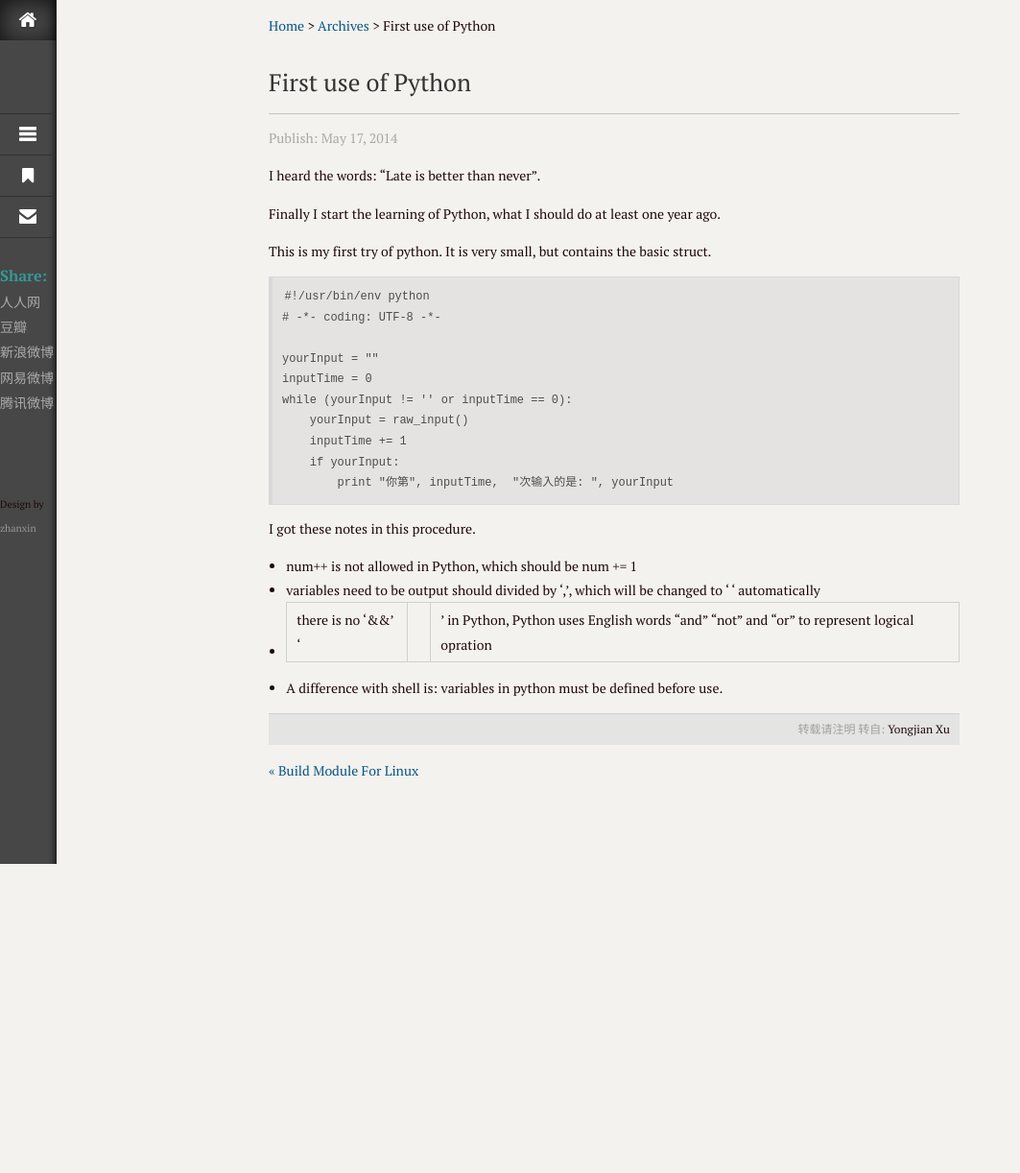
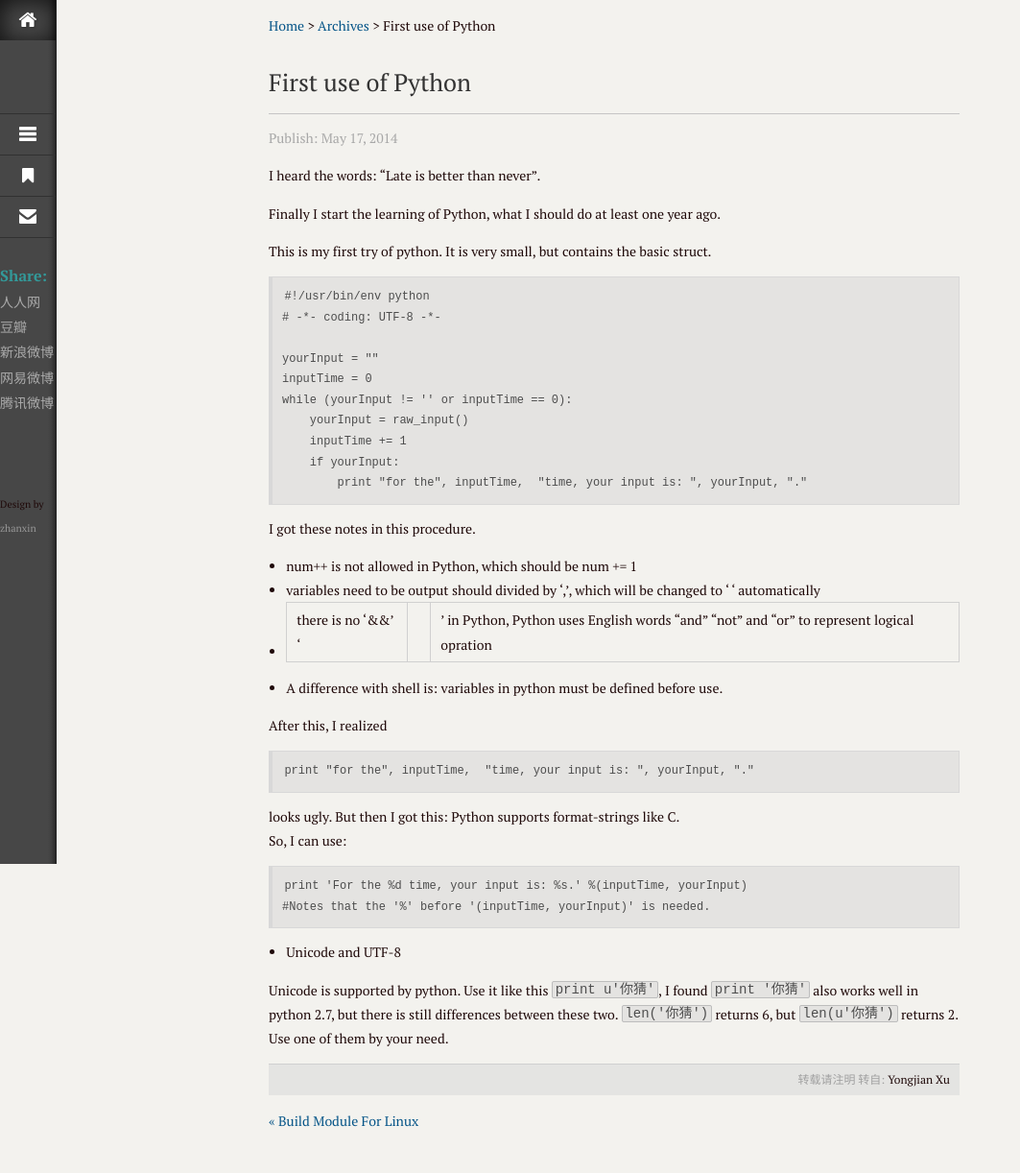
Before and after one commit to xiaoqshou/xuyongjiande.github.io, a Jekyll site: the page built from _posts/python/2014-05-17-Python-foundation.md, in a window 1280 px wide. Shown: the whole page at 96% size, without its empty margins (0-1063 px from the left). Built offline with Jekyll 4.4.1, drawn with Linux system fonts in a browser that asks for light colours; Markdown is read by kramdown in place of the engine named in the settings; before the commit the page ends 900 px from its top, so only the background shows below that.

Commit message:
Python Build-in structure

````diff
--- a/_posts/python/2014-05-17-Python-foundation.md
+++ b/_posts/python/2014-05-17-Python-foundation.md
@@ -21,7 +21,7 @@ while (yourInput != '' or inputTime == 0):
     yourInput = raw_input()
     inputTime += 1
     if yourInput:
-        print "你第", inputTime,  "次输入的是: ", yourInput
+        print "for the", inputTime,  "time, your input is: ", yourInput, "."
 ```
 
 I got these notes in this procedure.
@@ -30,3 +30,19 @@ I got these notes in this procedure.
 * variables need to be output should divided by ',', which will be changed to ' ' automatically
 * there is no '&&' '||' in Python, Python uses English words "and" "not" and "or" to represent logical opration
 * A difference with shell is: variables in python must be defined before use.
+
+After this, I realized
+```
+print "for the", inputTime,  "time, your input is: ", yourInput, "."
+```
+looks ugly. But then I got this: Python supports format-strings like C.
+So, I can use:
+
+```
+print 'For the %d time, your input is: %s.' %(inputTime, yourInput)
+#Notes that the '%' before '(inputTime, yourInput)' is needed.
+```
+
+* Unicode and UTF-8
+
+Unicode is supported by python. Use it like this `print u'你猜'`, I found `print '你猜'` also works well in python 2.7, but there is still differences between these two. `len('你猜')` returns 6, but `len(u'你猜')` returns 2. Use one of them by your need.
````
